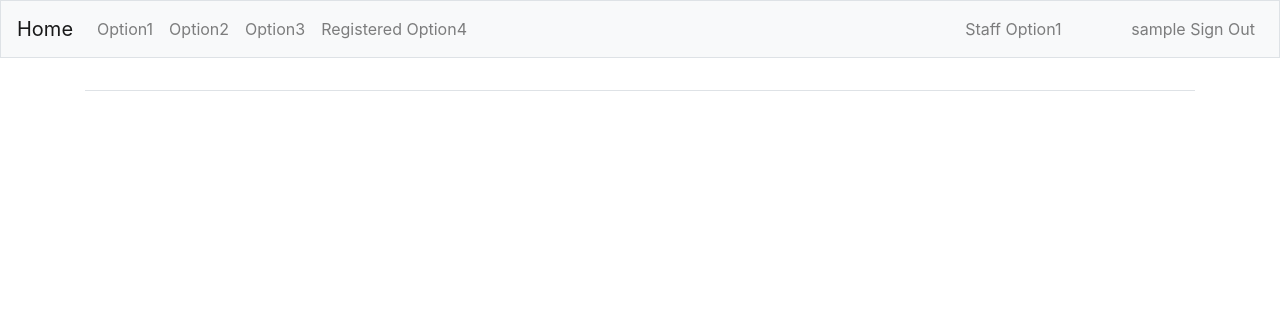
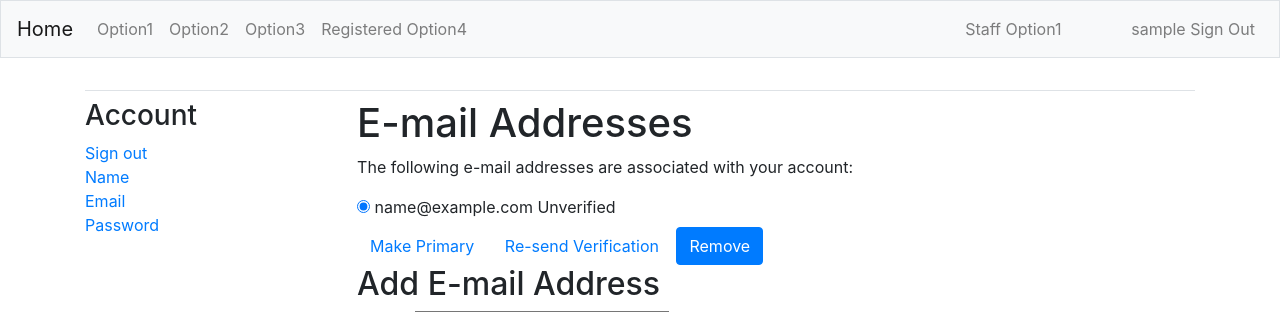
Before and after one commit to ClearSky0/All_Auth_Basic, a Django app: page /email/ in a window 1280 px wide. Shown: the top 312 px of the page. Run offline with Django 4.2, Linux system fonts and the light colour scheme; the visitor is signed in with stand-in values (Sample User, id 1); data comes from the database, SQL or seed files in the repository; parts of the project's set-up code (start-up, migrations or seed data) failed here and were passed over; some libraries are stand-ins or nearby versions.

Commit message:
I don't like this, having exception in the base html in these files isn't what I want.   Rethink it.

```diff
--- a/core/templates/account/email.html
+++ b/core/templates/account/email.html
@@ -1,4 +1,4 @@
-{% extends "base.html" %}
+{% extends "../account_base.html" %}
 
 {% load i18n %}
 
--- a/core/templates/account/logout.html
+++ b/core/templates/account/logout.html
@@ -1,4 +1,4 @@
-{% extends "base.html" %}
+{% extends "../account_base.html" %}
 
 {% load i18n %}
 
--- a/core/templates/account/password_change.html
+++ b/core/templates/account/password_change.html
@@ -1,4 +1,4 @@
-{% extends "base.html" %}
+{% extends "../account_base.html" %}
 
 {% load i18n %}
 
```
